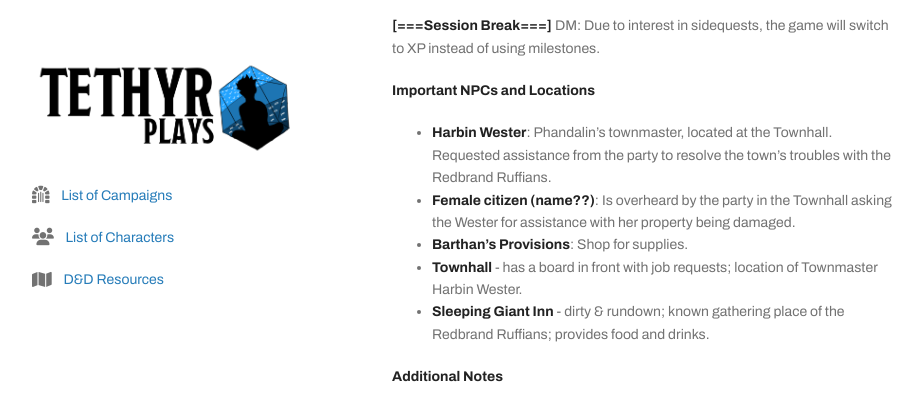
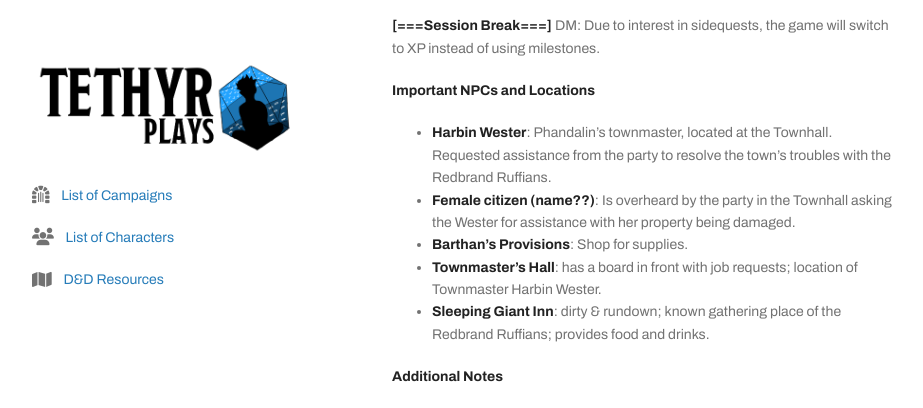
Before and after one commit to tethyrplays/tethyrplays, a Jekyll site: the page built from campaign/2021-lmop-with-dm-nicole.md, in a window 1280 px wide and 900 px high, scrolled down 2886 px. Shown: the top 408 px of the window, without its empty margins (178-1101 px from the left). Built offline with Jekyll 4.4.1, drawn with Linux system fonts in a browser that asks for light colours; nearby versions of some CDN libraries; some web fonts are replaced; our own code applies the rules of GitHub Pages for plain Markdown files; the repository's description, which GitHub fills in, is left out.

Commit message:
Update 2021-lmop-with-dm-nicole.md

```diff
--- a/campaign/2021-lmop-with-dm-nicole.md
+++ b/campaign/2021-lmop-with-dm-nicole.md
@@ -97,8 +97,8 @@ DM: Due to interest in sidequests, the game will switch to XP instead of using m
 - **Harbin Wester**: Phandalin's townmaster, located at the Townhall. Requested assistance from the party to resolve the town's troubles with the Redbrand Ruffians.
 - **Female citizen (name??)**: Is overheard by the party in the Townhall asking the Wester for assistance with her property being damaged.
 - **Barthan's Provisions**: Shop for supplies.
-- **Townhall** - has a board in front with job requests; location of Townmaster Harbin Wester.
-- **Sleeping Giant Inn** - dirty & rundown; known gathering place of the Redbrand Ruffians; provides food and drinks.
+- **Townmaster's Hall**: has a board in front with job requests; location of Townmaster Harbin Wester.
+- **Sleeping Giant Inn**: dirty & rundown; known gathering place of the Redbrand Ruffians; provides food and drinks.
 
 **Additional Notes**
 
```
